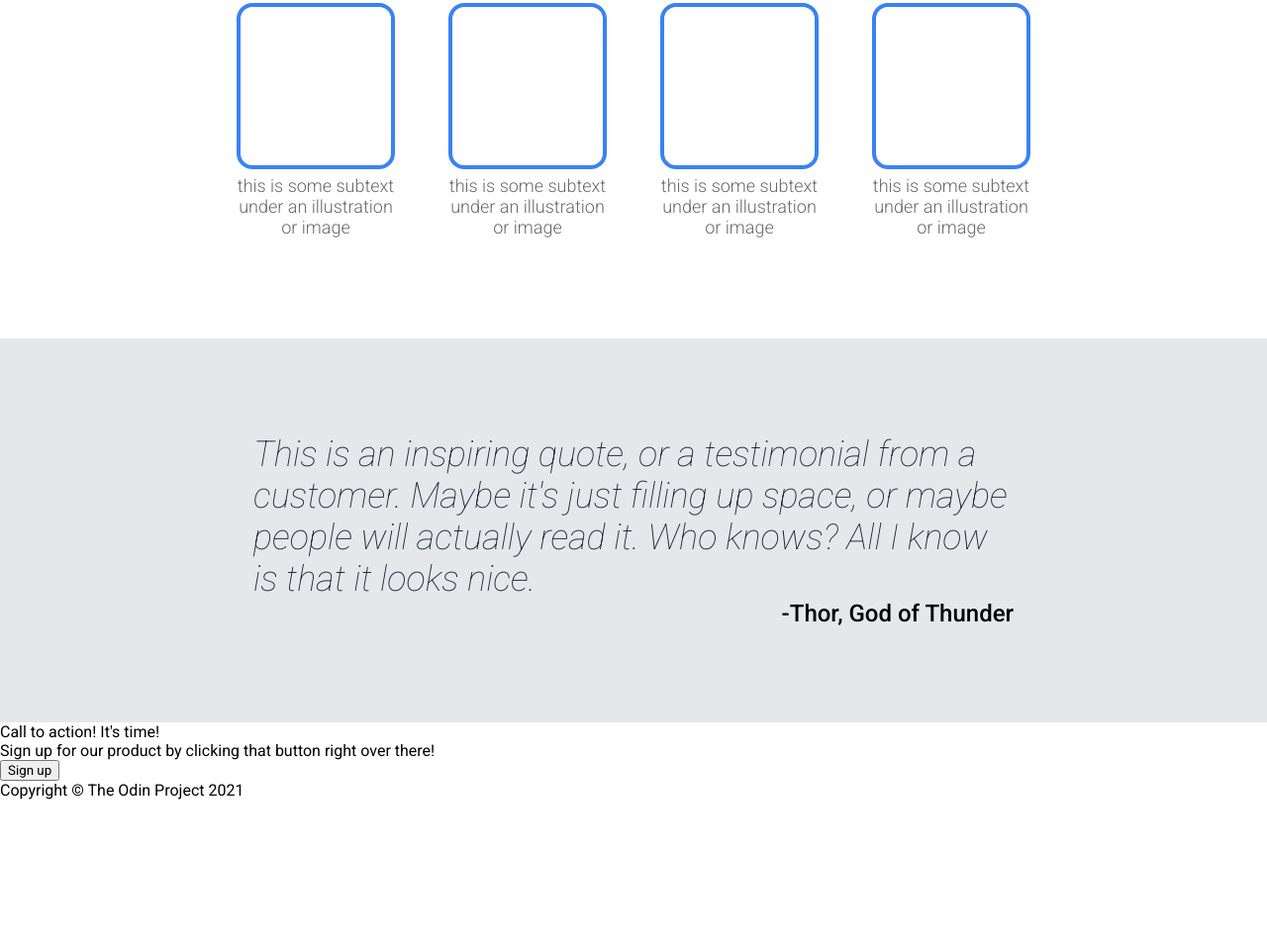
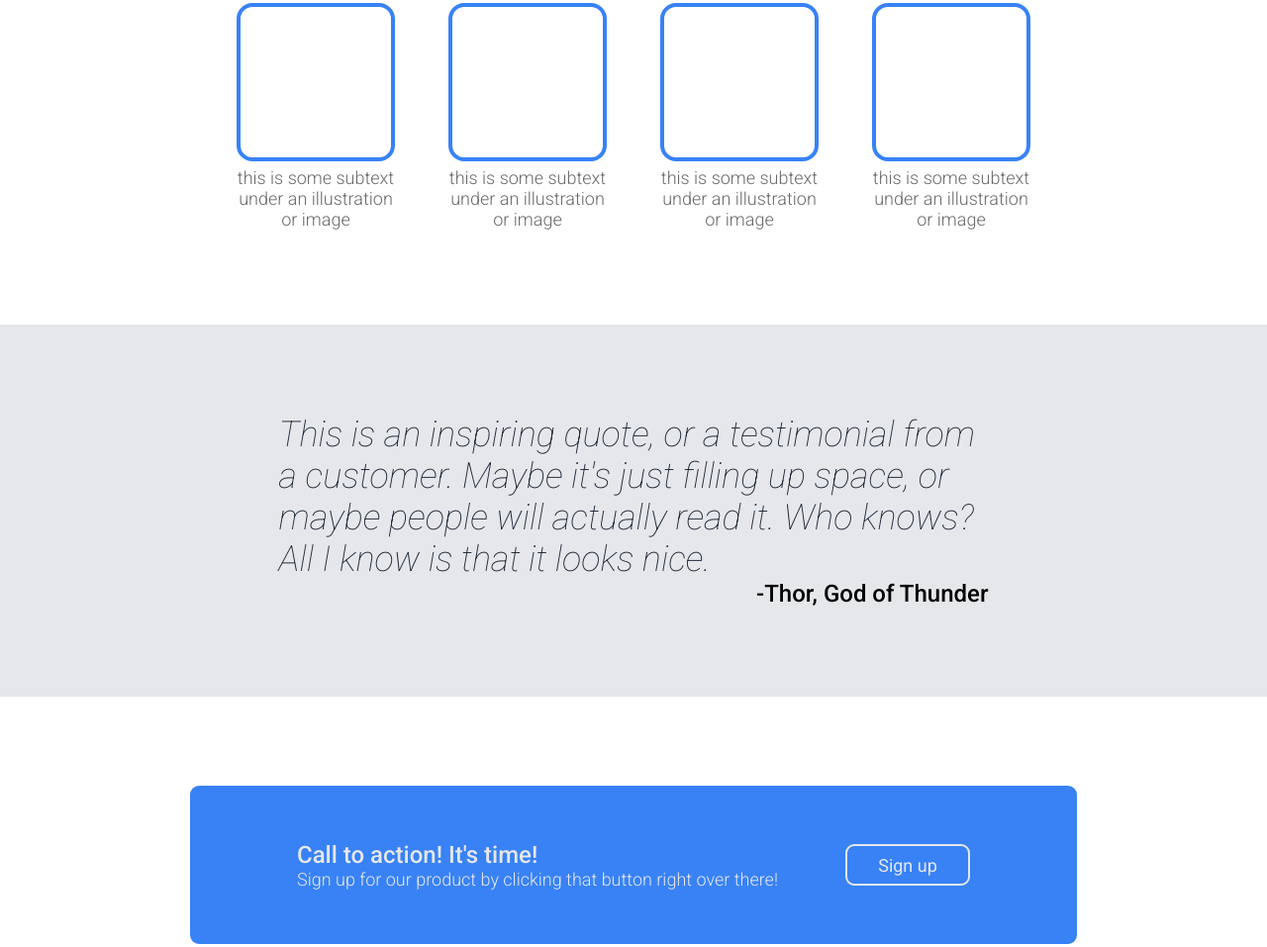
Before and after one commit to bencha27/odin-landing-page, a plain HTML site: page index.html in a window 1280 px wide. Shown: the part 593-1550 px from the top of the page at 99% size. Before the commit the page ends 1401 px from the top, so only its background shows below. Drawn offline with Linux system fonts and the light colour scheme.

Commit message:
feat: add call-to-action section & footer styles

```diff
--- a/index.html
+++ b/index.html
@@ -58,19 +58,18 @@
       <p id="quote-author">-Thor, God of Thunder</p>
   </div>
 
-  <div class="signup-section">
-    <div>
-      <p>Call to action! It's time!</p>
-      <p>Sign up for our product by clicking that button right over there!</p>
-    </div>
-
-    <div>
+  <div class="call-to-action-section">
+    <div id="call-to-action-box">
+      <div id="call-to-action-text">
+        <p id="call-to-action">Call to action! It's time!</p>
+        <p>Sign up for our product by clicking that button right over there!</p>
+      </div>
       <button>Sign up</button>
     </div>
   </div>
 
   <footer>
-    Copyright &copy; The Odin Project 2021
+    Copyright&nbsp;&nbsp;&copy;&nbsp;&nbsp;The Odin Project 2021
   </footer>
 </body>
 </html>
--- a/style.css
+++ b/style.css
@@ -1,13 +1,15 @@
 * {
   font-family: Roboto, Verdana, sans-serif;
   margin: 0;
+  font-size: 18px;
+  box-sizing: border-box;
 }
 
 header {
   background-color: #1F2937;
   color: #F9FAF8;
   display: flex;
-  padding: 18px 180px;
+  padding: 1rem 10rem;
 
   & #header-logo {
     font-size: 24px;
@@ -23,7 +25,6 @@ header {
   }
 
   & a {
-    font-size: 18px;
     color: #E5E7EB;
     font-weight: 300;
   }
@@ -33,7 +34,7 @@ header {
   display: flex;
   gap: 36px;
   background-color: #1F2937;
-  padding: 90px 180px;
+  padding: 5rem 10rem;
 
   & div {
     flex: 1 1 200px;
@@ -52,18 +53,16 @@ header {
   }
 
   & p {
-    font-size: 18px;
     color: #E5E7EB;
   }
 
   & button {
     background-color: #3882F6;
     color: #E5E7EB;
-    font-size: 18px;
     padding: 6px;
     border-radius: 9px;
     border-style: none;
-    width: 120px;
+    width: 126px;
   }
 
   & .hero-image {
@@ -76,14 +75,14 @@ header {
 }
 
 .info-section {
-  margin-bottom: 96px;
+  margin-bottom: 5rem;
 
   & h2 {
-    font-size: 36px;
+    font-size: 2rem;
     color: #1F2937;
     font-weight: 900;
     text-align: center;
-    margin: 36px 0px;
+    margin: 2rem 0px;
   }
 
   & .info-card-container {
@@ -103,7 +102,6 @@ header {
   }
 
   & p {
-    font-size: 18px;
     color: #696969;
     font-weight: 300;
     text-align: center;
@@ -113,7 +111,7 @@ header {
 
 .quote-section {
   background-color: #E5E7EB;
-  padding: 96px 20%;
+  padding: 90px 22%;
 
   & #quote {
     font-size: 36px;
@@ -128,3 +126,53 @@ header {
     text-align: right;
   }
 }
+
+.call-to-action-section {
+  padding: 90px 0;
+  display: flex;
+  justify-content: center;
+  align-items: center;
+
+  & #call-to-action-box {
+    background-color: #3882F6;
+    color: #F9FAF8;
+    border-radius: 9px;
+    padding: 36px 108px;
+    display: flex;
+    justify-content: space-between;
+    align-items: center;
+    width: 70%;
+    height: 160px;
+  }
+
+  & #call-to-action {
+    font-size: 24px;
+    font-weight: 500;
+  }
+
+  & p {
+    font-weight: 300;
+    color: #E5E7EB;
+  }
+
+  & button {
+    color: #E5E7EB;
+    background-color: #3882F6;
+    border-color: #E5E7EB;
+    border-radius: 9px;
+    border-style: solid;
+    width: 126px;
+    height: 42px;
+    align-self: center;
+  }
+}
+
+footer {
+  background-color: #1F2937;
+  color: #F9FAF8;
+  font-weight: 300;
+  height: 5rem;
+  display: flex;
+  justify-content: center;
+  align-items: center;
+}
```
